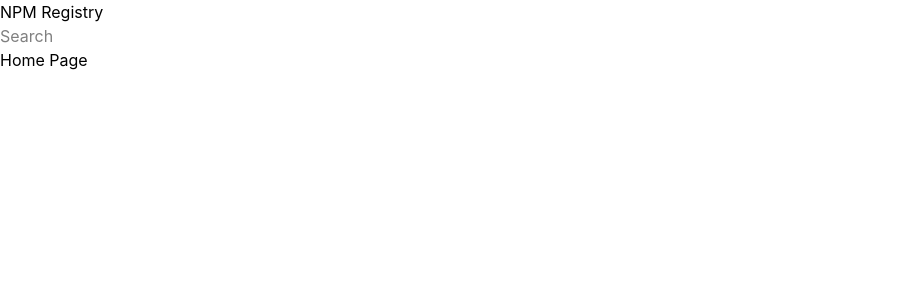
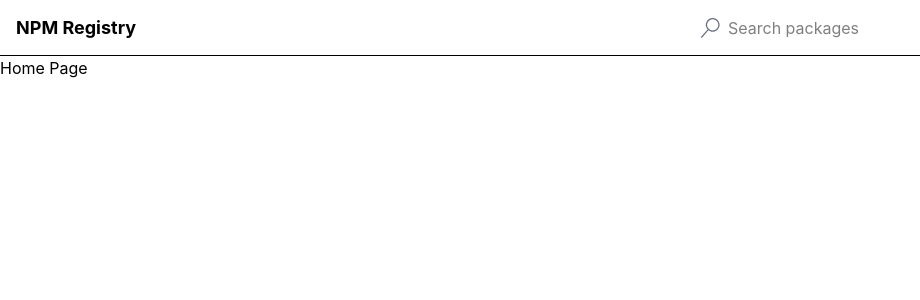
Before and after one commit to oleksandrivanyshyn/react-registry, a React (Vite) app: page / in a window 1280 px wide. Shown: the top 300 px of the page, without its empty margins (0-920 px from the left). Built offline with nearby package versions, Linux system fonts and the light colour scheme.

Commit message:
feat: enhance SearchInput with icon support and update Header layout

```diff
--- a/package.json
+++ b/package.json
@@ -13,6 +13,7 @@
     "@tailwindcss/vite": "^4.2.2",
     "react": "^19.2.4",
     "react-dom": "^19.2.4",
+    "react-icons": "^5.6.0",
     "react-router": "^7.13.2",
     "tailwindcss": "^4.2.2"
   },
--- a/src/components/Header.tsx
+++ b/src/components/Header.tsx
@@ -3,9 +3,15 @@
 
 const Header = () => {
   return (
-    <div>
-      <Link to="/">NPM Registry</Link>
-      <SearchInput />
+    <div className="flex items-center justify-between px-4 border-b h-14">
+      <div className="flex items-center space-x-2 text-sm">
+        <Link to="/" className="text-lg font-bold">
+          NPM Registry
+        </Link>
+      </div>
+      <div className="w-full max-w-xl ml-4">
+        <SearchInput />
+      </div>
     </div>
   );
 };
--- a/src/components/SearchInput.tsx
+++ b/src/components/SearchInput.tsx
@@ -1,6 +1,7 @@
 import { useState } from 'react';
 import { useNavigate } from 'react-router';
 import * as React from 'react';
+import { VscSearch } from 'react-icons/vsc';
 
 const SearchInput = () => {
   const [term, setTerm] = useState('');
@@ -14,12 +15,17 @@
   return (
     <div>
       <form onSubmit={handleSubmit}>
-        <input
-          value={term}
-          onChange={(e) => setTerm(e.target.value)}
-          name="term"
-          placeholder="Search"
-        />
+        <div className="relative">
+          <div className="absolute inset-y-0 flex items-center pl-3">
+            <VscSearch className="h-5 w-5 text-gray-500" />
+          </div>
+          <input
+            value={term}
+            onChange={(e) => setTerm(e.target.value)}
+            placeholder="Search packages"
+            className="pl-10 py-2 w-full border-0 shadow-none"
+          />
+        </div>
       </form>
     </div>
   );
```
Also changed, not shown: 1 other file (tests, documents, lock files or other folders).
